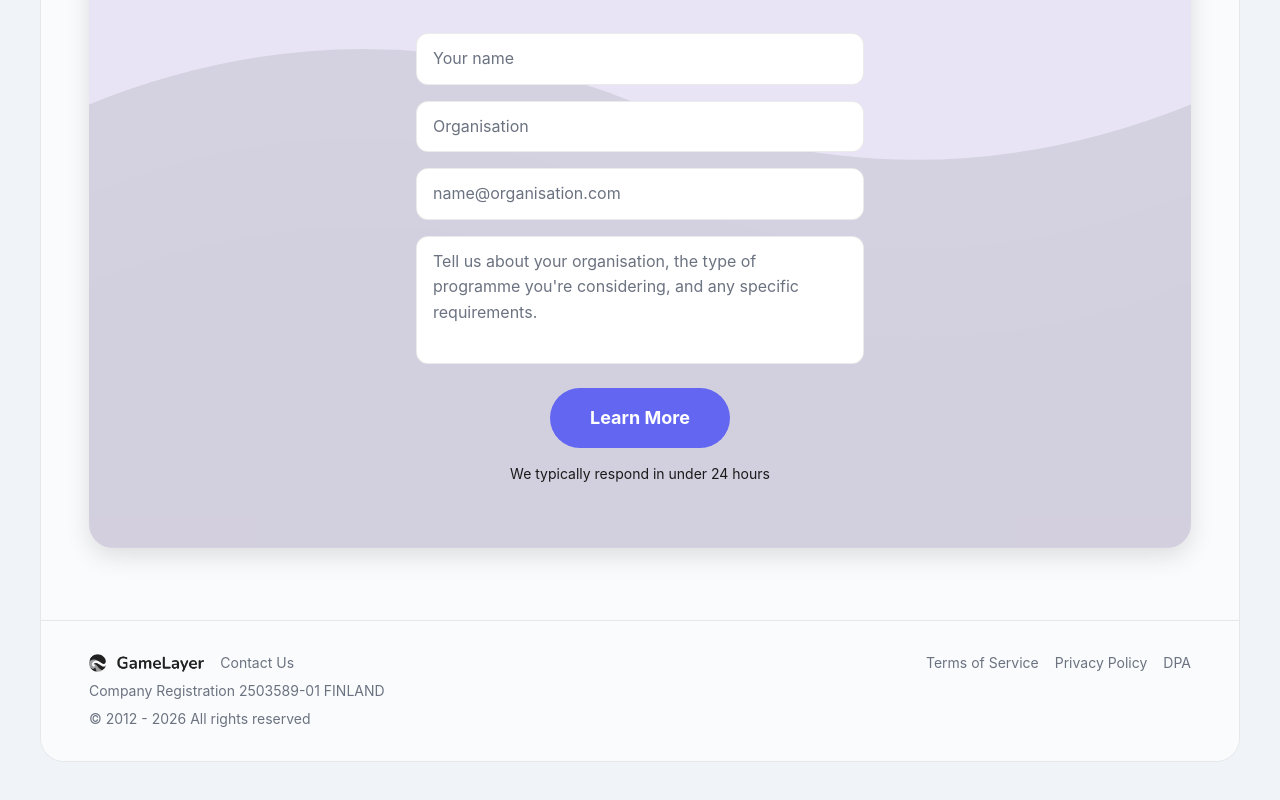
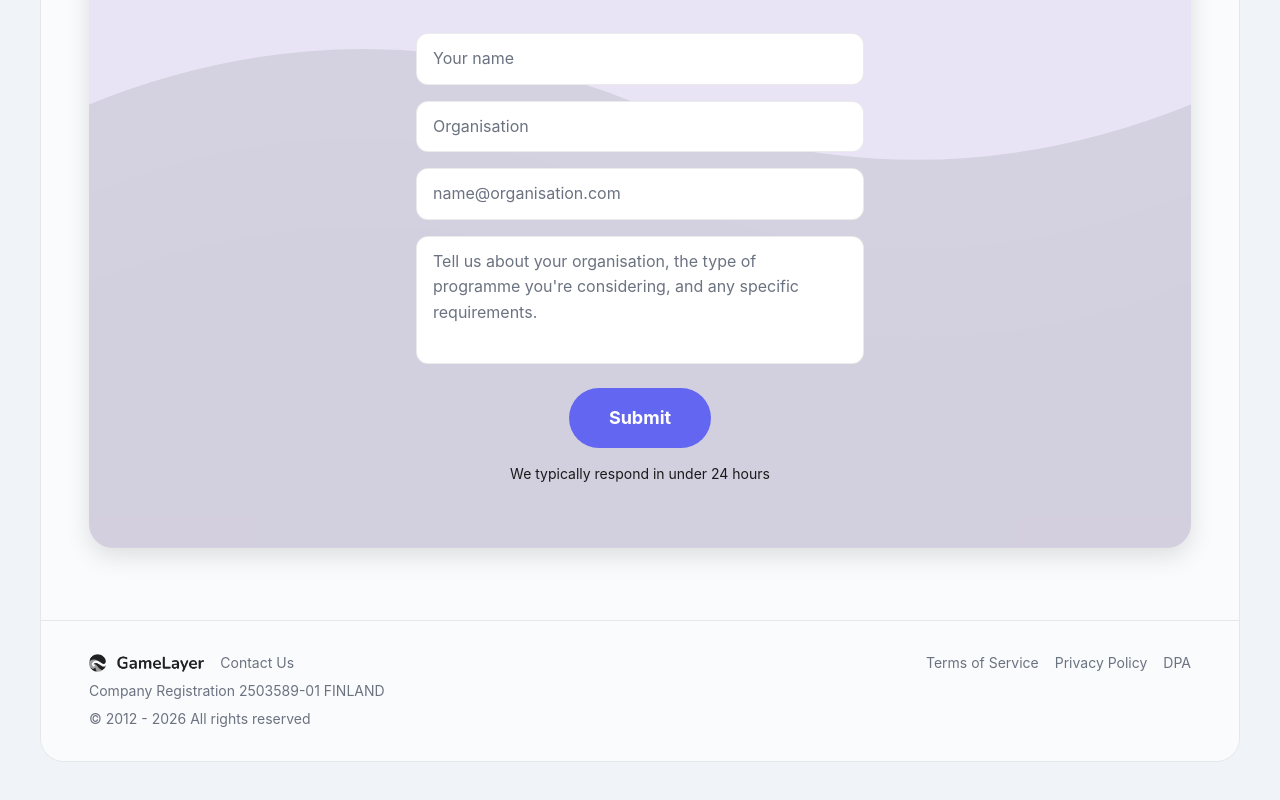
Before and after one commit to judgesteven/step-up-ios, a Next.js app: page / in a window 1280 px wide. Shown: the part 8120-8920 px from the top of the page. Built offline with nearby package versions, Linux system fonts and the light colour scheme; no server answers.

Commit message:
Change final CTA button text from 'Learn More' to 'Submit'

```diff
--- a/components/landing/FinalCTA.tsx
+++ b/components/landing/FinalCTA.tsx
@@ -245,7 +245,7 @@ export default function FinalCTA() {
                     disabled={status === 'submitting'}
                     className="bg-[var(--accent)] text-white px-10 py-4 font-bold text-lg rounded-[9999px] hover:opacity-90 transition-all duration-200 disabled:opacity-50 disabled:cursor-not-allowed"
                   >
-                    {status === 'submitting' ? 'Sending…' : 'Learn More'}
+                    {status === 'submitting' ? 'Sending…' : 'Submit'}
                   </button>
                 </div>
                 <p className="text-sm text-[var(--ink)]">
```
